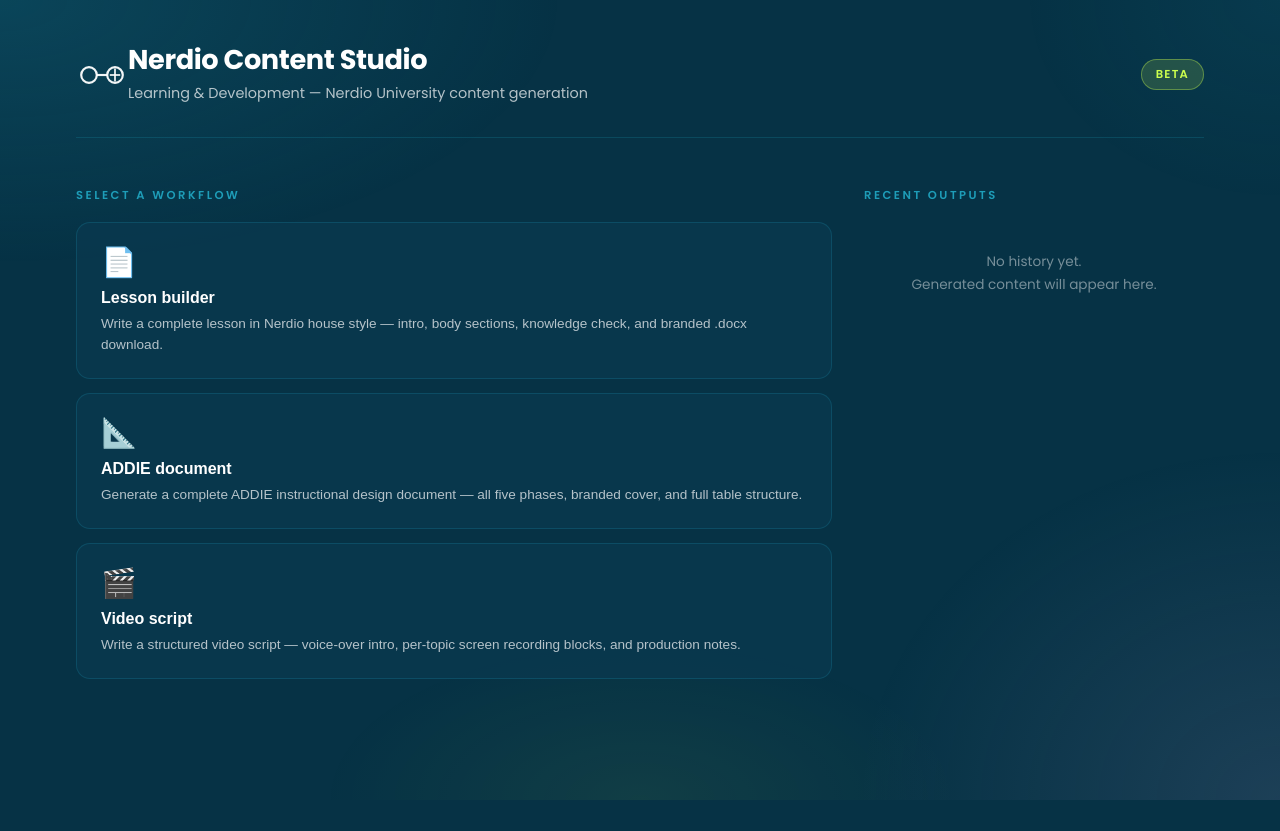
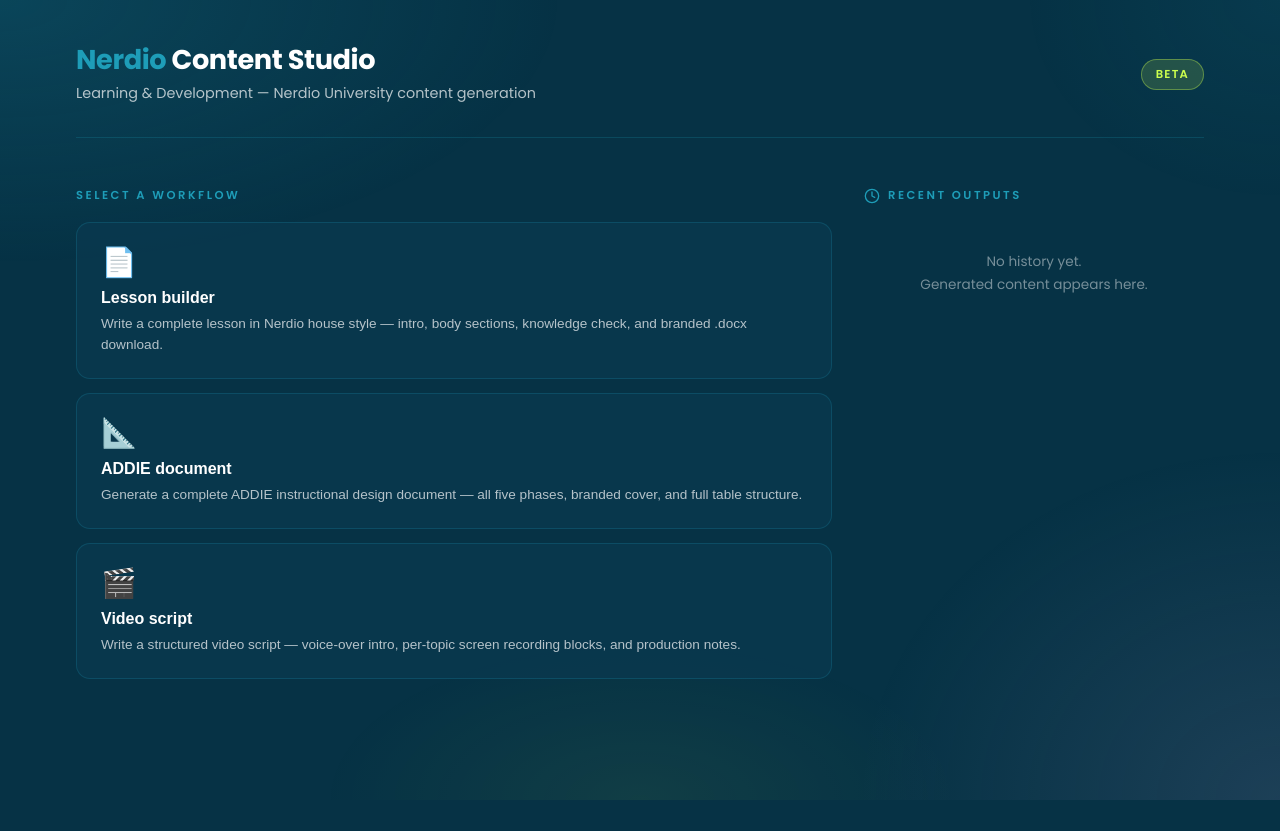
Before and after one commit to BasvanKaam/studio, a Next.js app: page / in a window 1280 px wide. Built offline with nearby package versions, Linux system fonts and the light colour scheme.

Commit message:
Refactor icons and update history handling

```diff
--- a/app/page.tsx
+++ b/app/page.tsx
@@ -3,7 +3,6 @@
 import { useState, useEffect, useRef, useCallback } from 'react'
 import { workflows, WorkflowId } from '@/lib/workflows'
 
-// ─── Types ────────────────────────────────────────────────────────────────────
 interface HistoryItem {
   id: string
   workflowId: WorkflowId
@@ -22,19 +21,9 @@
   videoscript: ['Retrieving style rules', 'Writing voice-over intro', 'Writing screen recording script', 'Adding production notes'],
 }
 
-// ─── Icons ───────────────────────────────────────────────────────────────────
-const Logo = () => (
-  <svg width="52" height="22" viewBox="0 0 120 50" fill="none" className="logo">
-    <circle cx="30" cy="25" r="18" stroke="currentColor" strokeWidth="5" fill="none"/>
-    <path d="M48 25 L72 25" stroke="currentColor" strokeWidth="5"/>
-    <circle cx="90" cy="25" r="18" stroke="currentColor" strokeWidth="5" fill="none"/>
-    <line x1="90" y1="10" x2="90" y2="40" stroke="currentColor" strokeWidth="4"/>
-    <line x1="78" y1="25" x2="102" y2="25" stroke="currentColor" strokeWidth="4"/>
-  </svg>
-)
-
+// ─── Icons (larger, consistent) ──────────────────────────────────────────────
 const IconDownload = () => (
-  <svg width="13" height="13" viewBox="0 0 24 24" fill="none" stroke="currentColor" strokeWidth="2.5" strokeLinecap="round" strokeLinejoin="round">
+  <svg width="18" height="18" viewBox="0 0 24 24" fill="none" stroke="currentColor" strokeWidth="2" strokeLinecap="round" strokeLinejoin="round">
     <path d="M21 15v4a2 2 0 0 1-2 2H5a2 2 0 0 1-2-2v-4"/>
     <polyline points="7,10 12,15 17,10"/>
     <line x1="12" y1="15" x2="12" y2="3"/>
@@ -42,19 +31,34 @@
 )
 
 const IconReset = () => (
-  <svg width="13" height="13" viewBox="0 0 24 24" fill="none" stroke="currentColor" strokeWidth="2.5" strokeLinecap="round" strokeLinejoin="round">
+  <svg width="18" height="18" viewBox="0 0 24 24" fill="none" stroke="currentColor" strokeWidth="2" strokeLinecap="round" strokeLinejoin="round">
     <path d="M3 12a9 9 0 1 0 9-9 9.75 9.75 0 0 0-6.74 2.74L3 8"/>
     <path d="M3 3v5h5"/>
   </svg>
 )
 
 const IconGenerate = () => (
-  <svg width="15" height="15" viewBox="0 0 24 24" fill="none" stroke="currentColor" strokeWidth="2.5" strokeLinecap="round" strokeLinejoin="round">
+  <svg width="20" height="20" viewBox="0 0 24 24" fill="none" stroke="currentColor" strokeWidth="2" strokeLinecap="round" strokeLinejoin="round">
     <polygon points="13,2 3,14 12,14 11,22 21,10 12,10"/>
   </svg>
 )
 
-// ─── Component ────────────────────────────────────────────────────────────────
+const IconHistory = () => (
+  <svg width="16" height="16" viewBox="0 0 24 24" fill="none" stroke="currentColor" strokeWidth="2" strokeLinecap="round" strokeLinejoin="round">
+    <circle cx="12" cy="12" r="10"/>
+    <polyline points="12,6 12,12 16,14"/>
+  </svg>
+)
+
+const IconTrash = () => (
+  <svg width="14" height="14" viewBox="0 0 24 24" fill="none" stroke="currentColor" strokeWidth="2" strokeLinecap="round" strokeLinejoin="round">
+    <polyline points="3,6 5,6 21,6"/>
+    <path d="M19 6l-1 14a2 2 0 0 1-2 2H8a2 2 0 0 1-2-2L5 6"/>
+    <path d="M10 11v6"/>
+    <path d="M14 11v6"/>
+  </svg>
+)
+
 export default function Home() {
   const [activeWorkflow, setActiveWorkflow] = useState<WorkflowId | null>(null)
   const [fields, setFields] = useState<Record<string, string>>({})
@@ -67,7 +71,6 @@
   const outputRef = useRef<HTMLDivElement>(null)
   const abortRef = useRef<AbortController | null>(null)
 
-  // Load history from localStorage
   useEffect(() => {
     try {
       const stored = localStorage.getItem('ncs-history')
@@ -77,7 +80,7 @@
 
   const saveHistory = useCallback((item: HistoryItem) => {
     setHistory(prev => {
-      const updated = [item, ...prev].slice(0, 20) // keep last 20
+      const updated = [item, ...prev].slice(0, 20)
       try { localStorage.setItem('ncs-history', JSON.stringify(updated)) } catch { /* ignore */ }
       return updated
     })
@@ -116,7 +119,6 @@
   const handleGenerate = async () => {
     if (!activeWorkflow || !workflow) return
 
-    // Validate all select fields
     const missing = workflow.fields
       .filter(f => f.type === 'select')
       .filter(f => !fields[f.id])
@@ -138,7 +140,7 @@
     let fullText = ''
     let currentPhases = initialPhases
     let chunkCount = 0
-    const phaseInterval = 600 // chars per phase advance
+    const phaseInterval = 600
 
     try {
       const res = await fetch('/api/generate', {
@@ -155,7 +157,6 @@
 
       const reader = res.body?.getReader()
       const decoder = new TextDecoder()
-
       if (!reader) throw new Error('No response stream')
 
       while (true) {
@@ -166,7 +167,6 @@
         fullText += chunk
         chunkCount += chunk.length
 
-        // Advance phases based on content length
         const targetPhase = Math.min(
           Math.floor(chunkCount / phaseInterval),
           currentPhases.length - 1
@@ -178,17 +178,13 @@
         }
 
         setOutput(fullText)
-
-        // Auto-scroll output
         if (outputRef.current) {
           outputRef.current.scrollTop = outputRef.current.scrollHeight
         }
       }
 
-      // Mark all phases done
       setPhases(currentPhases.map(p => ({ ...p, status: 'done' })))
 
-      // Save to history
       const topic = fields.topic || fields.coursetitle || workflow.title
       saveHistory({
         id: Date.now().toString(),
@@ -273,14 +269,16 @@
   const canGenerate = !generating && !!workflow &&
     workflow.fields.filter(f => f.type === 'select').every(f => !!fields[f.id])
 
+  // Fields that should render as resizable textarea
+  const textareaFields = ['topic', 'coursetitle', 'scope']
+
   return (
     <div className="app">
 
-      {/* Header */}
+      {/* Header — no logo */}
       <header className="header">
-        <Logo />
         <div className="header-text">
-          <h1>Nerdio Content Studio</h1>
+          <h1><span className="brand">Nerdio</span> Content Studio</h1>
           <p>Learning &amp; Development — Nerdio University content generation</p>
         </div>
         <span className="header-badge">Beta</span>
@@ -297,6 +295,7 @@
             {workflows.map(w => (
               <button
                 key={w.id}
+                data-workflow={w.id}
                 className={`wf-card${activeWorkflow === w.id ? ' active' : ''}`}
                 onClick={() => handleWorkflowSelect(w.id)}
                 disabled={generating}
@@ -310,8 +309,8 @@
 
           {/* Intake form */}
           {workflow && !output && (
-            <div className="form-panel">
-              <div className="label" style={{ marginBottom: 20 }}>{workflow.title} — details</div>
+            <div className="form-panel" data-workflow={activeWorkflow}>
+              <div className="label" style={{ marginBottom: 24 }}>{workflow.title} — details</div>
               <div className="form-grid">
                 {workflow.fields.map(field => (
                   <div key={field.id} className={`field${field.fullWidth ? ' full' : ''}`}>
@@ -329,6 +328,15 @@
                           <option key={opt} value={opt}>{opt}</option>
                         ))}
                       </select>
+                    ) : textareaFields.includes(field.id) ? (
+                      <textarea
+                        className="field-textarea"
+                        placeholder={field.placeholder}
+                        value={fields[field.id] || ''}
+                        onChange={e => handleFieldChange(field.id, e.target.value)}
+                        disabled={generating}
+                        rows={field.id === 'scope' ? 4 : 3}
+                      />
                     ) : (
                       <input
                         type="text"
@@ -399,7 +407,6 @@
             </div>
           )}
 
-          {/* Success message after download */}
           {output && !generating && !error && (
             <div className="msg msg-success">
               <span className="msg-icon">✓</span>
@@ -411,11 +418,14 @@
 
         {/* Right column — history */}
         <div className="history-panel">
-          <div className="label">Recent outputs</div>
+          <div className="label" style={{ display: 'flex', alignItems: 'center', gap: 8 }}>
+            <IconHistory />
+            Recent outputs
+          </div>
           <div className="history-list">
             {history.length === 0 ? (
               <div className="history-empty">
-                No history yet.<br />Generated content will appear here.
+                No history yet.<br />Generated content appears here.
               </div>
             ) : (
               history.map(item => (
@@ -428,7 +438,9 @@
             )}
           </div>
           {history.length > 0 && (
-            <button className="btn-clear-history" onClick={handleClearHistory}>
+            <button className="btn-clear-history" onClick={handleClearHistory}
+              style={{ display: 'flex', alignItems: 'center', gap: 6 }}>
+              <IconTrash />
               Clear history
             </button>
           )}
```
